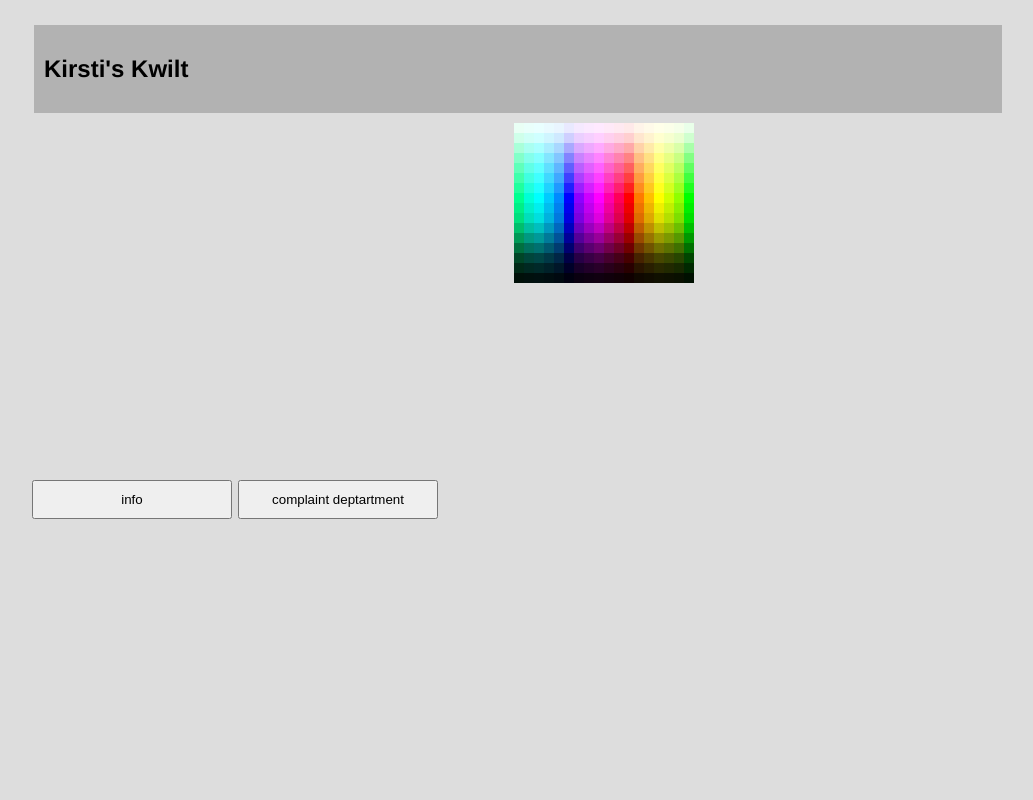
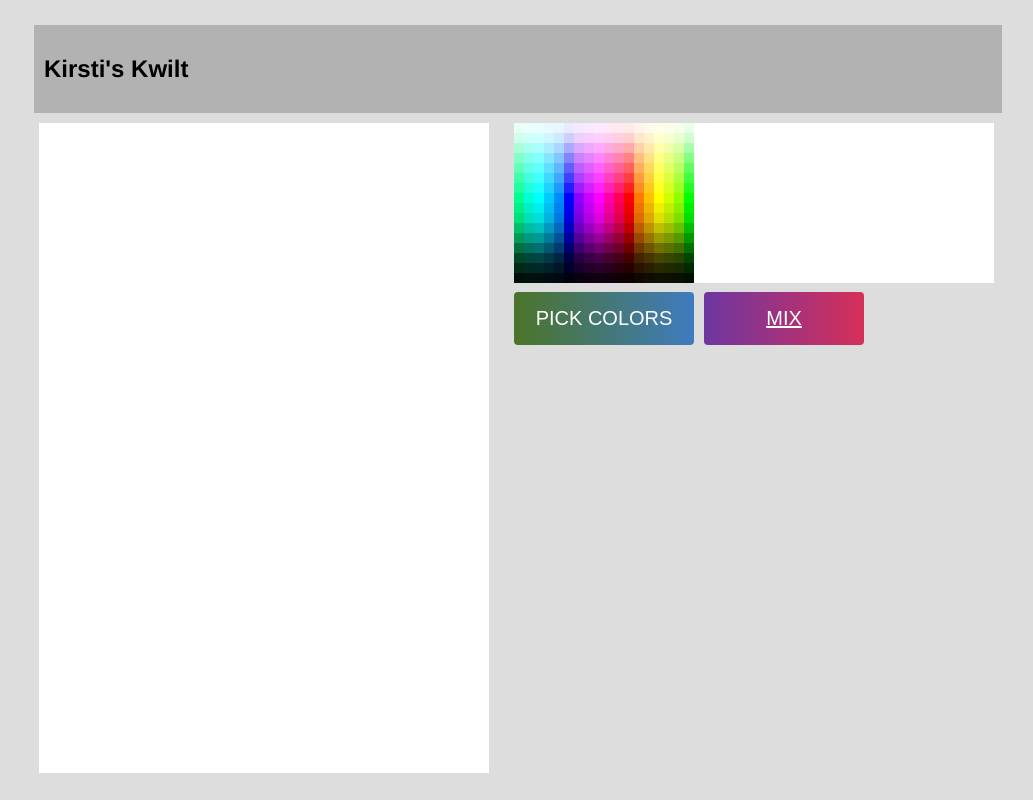
Before and after one commit to pounce-lang/kwilt, a plain HTML site: page index.html in a window 1280 px wide. Shown: the whole page, without its empty margins (81-1114 px from the left). Drawn offline with Linux system fonts and the light colour scheme.

Commit message:
updates to palette pick and mix

```diff
--- a/index.html
+++ b/index.html
@@ -54,8 +54,19 @@
       min-width: 160px;
     }
 
-    .maine-canvas {
+    .paint-canvas {
       margin: 5px 15px 0 10px;
+      cursor: cell;
+    }
+
+    .palette-canvas {
+      margin: 5px 15px 0 10px;
+      cursor: pointer;
+    }
+
+    .layer-canvas {
+      margin: 5px 15px 0 10px;
+      cursor: pointer;
     }
 
     button {
@@ -109,6 +120,36 @@
       text-align: center;
       vertical-align: middle;
     }
+
+    .pick-button {
+      border-radius: 4px;
+      background: linear-gradient(to right, #4b7429, #3f7bc0) !important;
+      border: none;
+      color: #FFFFFF;
+      text-align: center;
+      text-transform: uppercase;
+      font-size: 20px;
+      padding: 15px;
+      width: 180px;
+      transition: all 0.4s;
+      cursor: pointer;
+      margin: 5px 5px 5px 10px;
+    }
+
+    .mix-button {
+      border-radius: 4px;
+      background: linear-gradient(to right, #6d36a1, #d62f59);
+      border: none;
+      color: #FFFFFF;
+      text-align: center;
+      text-transform: uppercase;
+      font-size: 20px;
+      padding: 15px;
+      width: 160px;
+      transition: all 0.4s;
+      cursor: pointer;
+      margin: 5px;
+    }
   </style>
 </head>
 
@@ -119,19 +160,18 @@
     </div>
 
     <div class="row-container">
-      <div class="maine-canvas">
-        <canvas width="450" height="350" style="width: 450px; height: 350px" id="canvas"></canvas>
+      <div class="paint-canvas">
+        <canvas width="450" height="650" style="width: 450px; height: 650px" id="canvas"></canvas>
       </div>
-      <div class="maine-canvas">
-        <canvas width="180" height="160" style="width: 180px; height: 160px" id="palette"></canvas>
+      <div class="col-container">
+        <div class="palette-canvas">
+          <canvas width="480" height="160" style="width: 480px; height: 160px" id="palette"></canvas>
+        </div>
+        <div class="row-container">
+          <button id="pickBtn" class="pick-button">pick colors</button>
+          <button id="mixBtn" class="mix-button">mix</button>
+        </div>
       </div>
-
-    </div>
-    <div class="row-container">
-      <button id="aboutBtn" style="width: 200px">info</button>
-      <!-- <button id="galleryBtn" style="width: 200px">make a gallery</button>
-      <button id="howtoBtn" style="width: 200px">save share and help</button> -->
-      <button id="feedbackBtn" style="width: 200px">complaint deptartment</button>
     </div>
 
     <div id="about-section" style="display: none;">
--- a/kwilt.js
+++ b/kwilt.js
@@ -7,8 +7,12 @@ subscription_module import
 list_module import
 rec_module import
 chroma_module import
+publish_module import
 
 palette cb-init cb-clear
+# set up the colors of the palette for picking colors and mixing
+{x:0 y:0 w:600 h:200 color:{r:255 g:255 b:255 a:1}} cb-box
+
 # [ '#f0f' '#f00' '#ff0' '#0f0' '#0ff' '#00f' '#f0f']
 # [ '#f0f' '#00f' '#0ff' '#0f0' '#ff0' '#f00' '#f0f' ] # reversed
  [ '#0f0' '#0ff' '#00f' '#f0f' '#f00' '#ff0' '#0f0' ] # offset (kkh's pick)
@@ -34,20 +38,42 @@ uncons [drop] dip
 [{r:0 g:0 b:0} swap 8 / a set {x:0 w:180 h:10} swap color set gy y set cb-box] [layerit] def
 [layerit gy 10 + [] cons [gy] def] map drop
 
-[palette cb-color-at [] cons [picked-color] def
-#  {x:10 y:10 w:20 h:20} swap color set cb-box
+[ x get 10 - 20 / 1 round 20 * x set y get 10 - 20 / 1 round 20 * y set
+    {w:20 h:20} swap merge picked-color 0.3 a set color set palette cb-box-ctx
+] [mix-block] def
+
+[ x get 180 > mixPaletteMode and
+    [mix-block]
+    [palette cb-color-at [] cons [picked-color] def]
+  ifte
 ] [mousedown] palette subscribe
 
-[
-    x get 10 - 20 / 1 round 20 * x set y get 10 - 20 / 1 round 20 * y set
-{w:20 h:20} swap merge picked-color color set cb-box
+# setup the painting area
+canvas cb-init cb-clear
+{x:0 y:0 w:1200 h:1200 color:{r:255 g:255 b:255 a:1}} cb-box
+
+[ x get 10 - 20 / 1 round 20 * x set y get 10 - 20 / 1 round 20 * y set
+  {w:20 h:20} swap merge picked-color color set cb-box
 ] [print-block] def
-canvas cb-init cb-clear
+
 [false] [mouse-button-down] def
-[print-block [true] [mouse-button-down] def] [mousedown] canvas subscribe
+[ print-block [true] [mouse-button-down] def] [mousedown] canvas subscribe
 [ [false] [mouse-button-down] def] [mouseup] canvas subscribe
 [ [false] [mouse-button-down] def] [mouseout] canvas subscribe
 [ buttons get 1 == mouse-button-down or [print-block] [drop] ifte] [mousemove] canvas subscribe
+
+[true] [mixPaletteMode] def
+'text-decoration:underline;' str-dequote style mixBtn attr-publish
+'text-decoration:none;' str-dequote style pickBtn attr-publish
+[drop [true] [mixPaletteMode] def
+  'text-decoration:underline;' str-dequote style mixBtn attr-publish
+  'text-decoration:none;' str-dequote style pickBtn attr-publish
+] [mousedown] mixBtn subscribe
+[drop [false] [mixPaletteMode] def
+  'text-decoration:underline;' str-dequote style pickBtn attr-publish
+  'text-decoration:none;' str-dequote style mixBtn attr-publish
+] [mousedown] pickBtn subscribe
+
 `;
 const out = pounce.run(Pounce_ast.parse(pl+' ', {actions: parser_actions.parser_actions}), [], [pounce.words])[1][0];
 
@@ -55,3 +81,7 @@ const out = pounce.run(Pounce_ast.parse(pl+' ', {actions: parser_actions.parser_
 // const p = document.createElement('p');
 // p.textContent = out.toString();
 // topEle.appendChild(p);
+
+
+// var dataURL = canvas.toDataURL();
+// console.log(dataURL);
--- a/pounce/js/modules/canvas_basic_module.js
+++ b/pounce/js/modules/canvas_basic_module.js
@@ -90,6 +90,24 @@
           }
           ctx.fillRect(d.x, d.y, d.w, d.h);
         }
+        return [s];
+      }
+    },
+    'cb-box-ctx': {
+      sig: { args: [{'canvasId': 'DomId'}, { 'x': 'number', 'y': 'number' }, { d: 'record' }] },
+      desc: 'filled box',
+      definition: function (s, pl, ws) {
+        const canvasId = s.pop();
+        const d = s.pop();
+          const ctx = ws[0].ctx[canvasId];
+          if (d.color) {
+            ctx.fillStyle = 'rgba(' + d.color.r + ', ' + d.color.g + ', ' + d.color.b + ', ' + d.color.a + ')';
+          }
+          if (!d.w || !d.h) {
+            d.w = 10;
+            d.h = 10;
+          }
+          ctx.fillRect(d.x, d.y, d.w, d.h);
         return [s];
       }
     },
--- a/pounce/js/modules/list_module.js
+++ b/pounce/js/modules/list_module.js
@@ -118,14 +118,11 @@
       definition: function (s, pl, wordstack) {
         const wds = s.pop();
         const list = s.pop();
-        console.log(list, wds);
         const newlist = list.map((item) => {
           const pl1 = pounce.cloneItem(wds);
-          console.log('pl1', pl1);
           const [pl, s] = pounce.run(pl1, [item], wordstack);
           return s[0];
         });
-        console.log(newlist);
         s.push(newlist);
         return [s];
       }
--- a/pounce/js/modules/publish_module.js
+++ b/pounce/js/modules/publish_module.js
@@ -15,9 +15,9 @@
       }
     },
     'attr-publish': {
-      expects: [{ desc: 'data to be used as text content', ofType: 'string' },
+      expects: [{ desc: 'attribute value', ofType: 'string' },
       { desc: 'attribute name', ofType: 'string' },
-      { desc: 'id of DOM element', ofType: 'string' }
+      { desc: 'DOM element id', ofType: 'string' }
       ], effects: [-2], tests: [], desc: 'publish to a DOM element',
       definition: function (s) {
         const eleId = s.pop();
```
